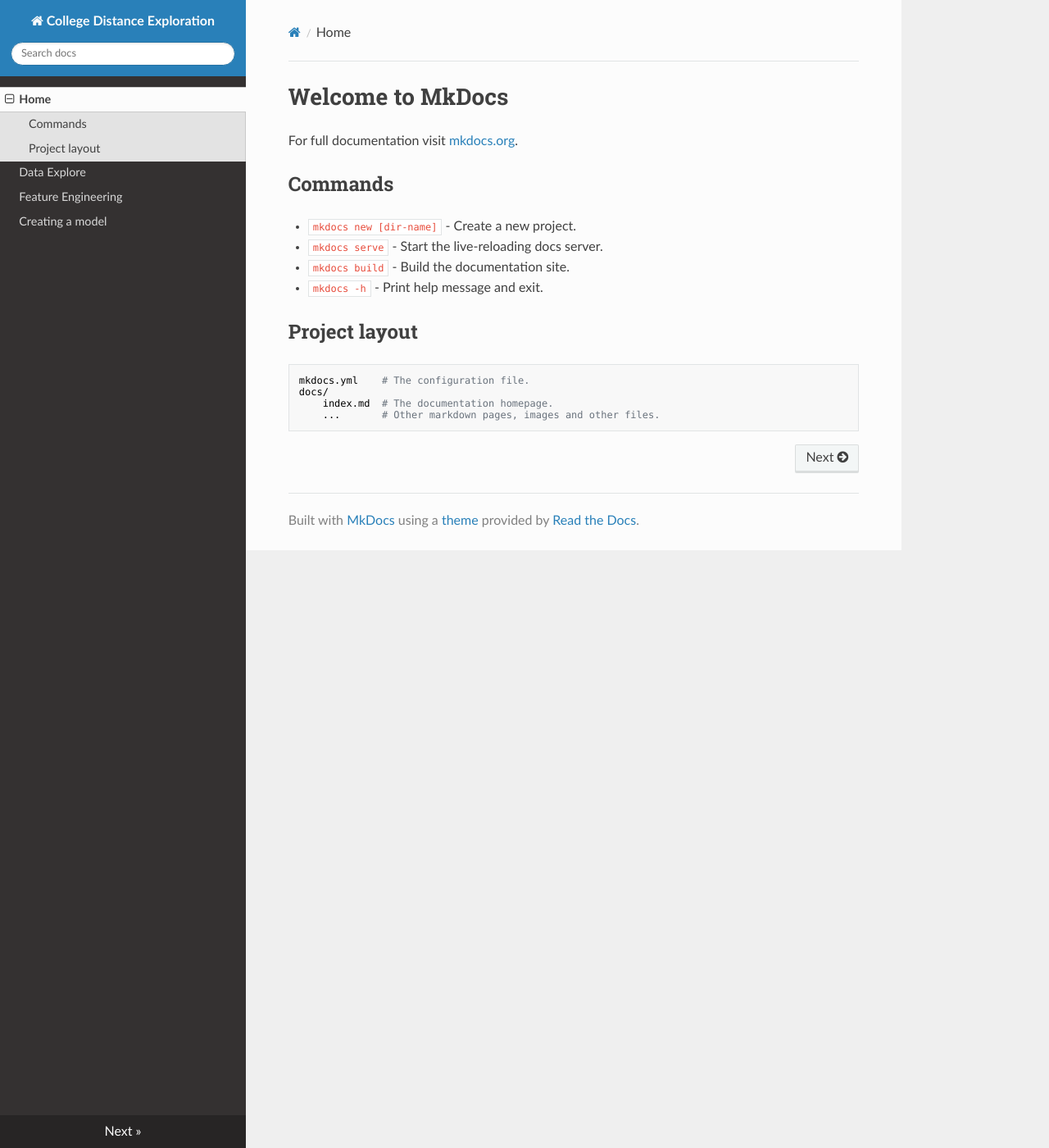
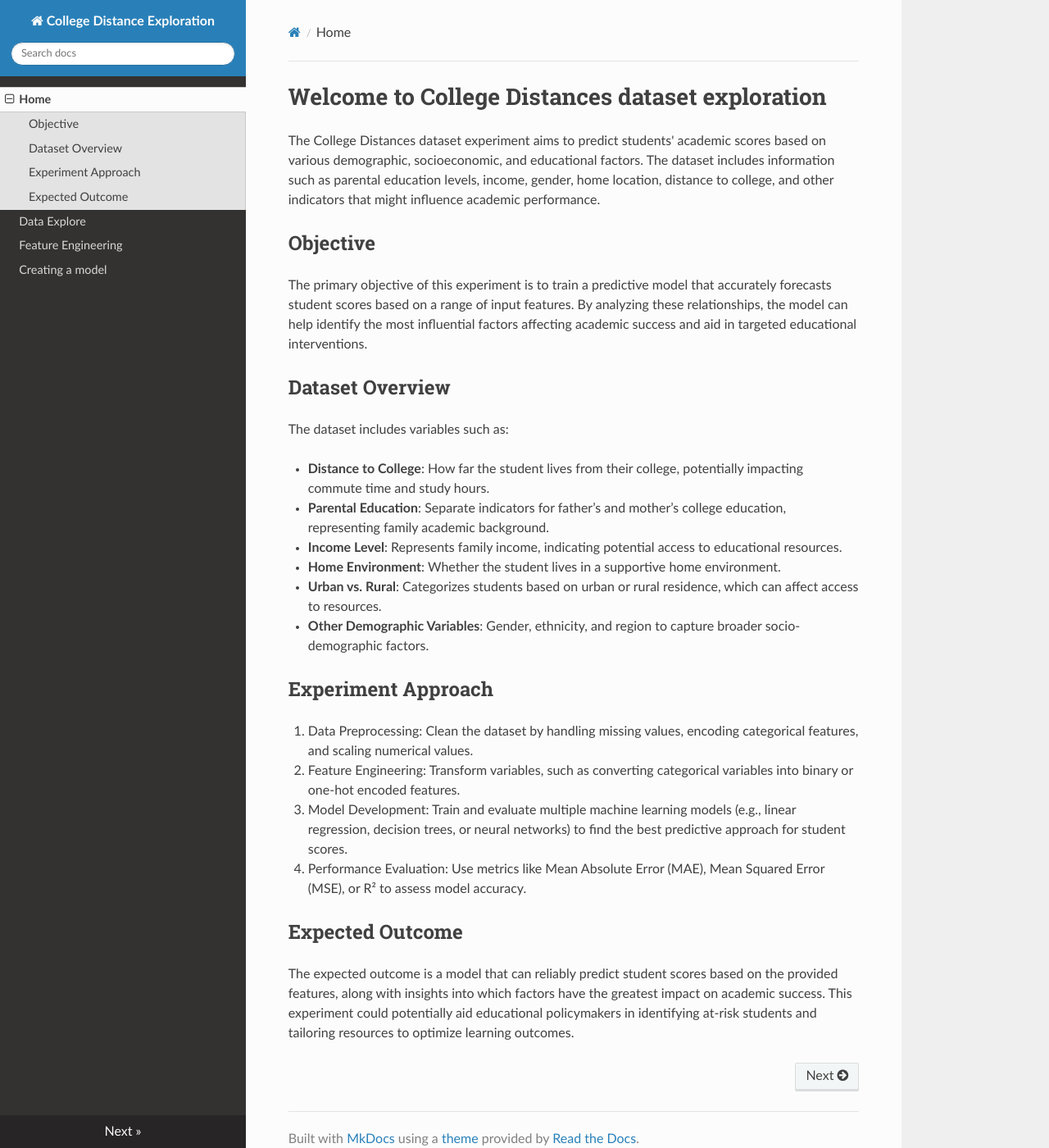
Before and after one commit to OlekZima/PJATK-ASI-2024_Lab-3_s24982, an MkDocs documentation site: the page built from documentation/docs/index.md, in a window 1280 px wide and 1400 px high. Shown: the whole window at 82% size. Built offline with MkDocs 1.6.1, drawn with Linux system fonts in a browser that asks for light colours; nearby versions of some CDN libraries.

Commit message:
Update index.md in the docs, README.md and finish model_training.md.

```diff
--- a/documentation/docs/index.md
+++ b/documentation/docs/index.md
@@ -1,17 +1,41 @@
-# Welcome to MkDocs
+# Welcome to College Distances dataset exploration
 
-For full documentation visit [mkdocs.org](https://www.mkdocs.org).
+The College Distances dataset experiment aims to predict students' academic scores based on various demographic,
+socioeconomic, and educational factors. The dataset includes information such as parental education levels, income,
+gender, home location, distance to college, and other indicators that might influence academic performance.
 
-## Commands
+## Objective
 
-* `mkdocs new [dir-name]` - Create a new project.
-* `mkdocs serve` - Start the live-reloading docs server.
-* `mkdocs build` - Build the documentation site.
-* `mkdocs -h` - Print help message and exit.
+The primary objective of this experiment is to train a predictive model that accurately forecasts student scores based
+on a range of input features. By analyzing these relationships, the model can help identify the most influential factors
+affecting academic success and aid in targeted educational interventions.
 
-## Project layout
+## Dataset Overview
 
-    mkdocs.yml    # The configuration file.
-    docs/
-        index.md  # The documentation homepage.
-        ...       # Other markdown pages, images and other files.
+The dataset includes variables such as:
+
+* **Distance to College**: How far the student lives from their college, potentially impacting commute time and study
+  hours.
+* **Parental Education**: Separate indicators for father’s and mother’s college education, representing family academic
+  background.
+* **Income Level**: Represents family income, indicating potential access to educational resources.
+* **Home Environment**: Whether the student lives in a supportive home environment.
+* **Urban vs. Rural**: Categorizes students based on urban or rural residence, which can affect access to resources.
+* **Other Demographic Variables**: Gender, ethnicity, and region to capture broader socio-demographic factors.
+
+## Experiment Approach
+
+1. Data Preprocessing: Clean the dataset by handling missing values, encoding categorical features, and scaling
+   numerical values.
+2. Feature Engineering: Transform variables, such as converting categorical variables into binary or one-hot encoded
+   features.
+3. Model Development: Train and evaluate multiple machine learning models (e.g., linear regression, decision trees, or
+   neural networks) to find the best predictive approach for student scores.
+4. Performance Evaluation: Use metrics like Mean Absolute Error (MAE), Mean Squared Error (MSE), or R² to assess model
+   accuracy.
+
+## Expected Outcome
+
+The expected outcome is a model that can reliably predict student scores based on the provided features, along with
+insights into which factors have the greatest impact on academic success. This experiment could potentially aid
+educational policymakers in identifying at-risk students and tailoring resources to optimize learning outcomes.
```
Also changed, not shown: documentation/docs/model_training.md (+109 -0 lines), Cooks Distance.png (added), README.md, Residuals.png (added), Validation Curve.png (added).
